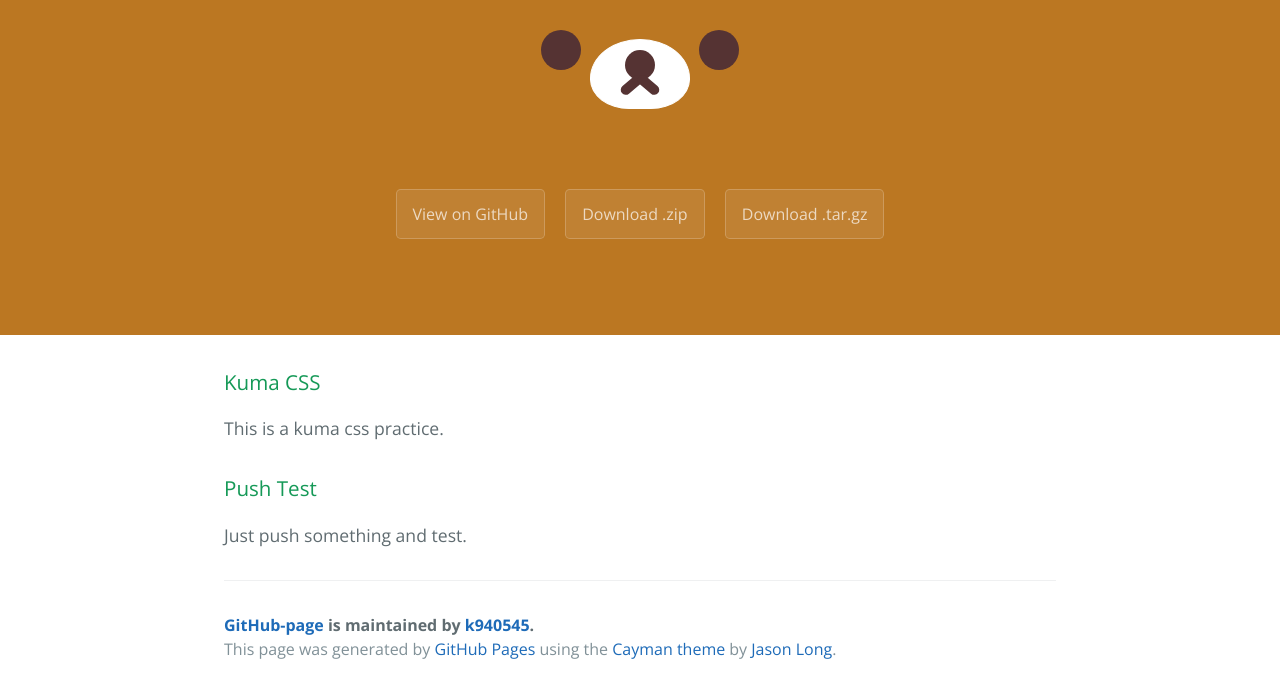
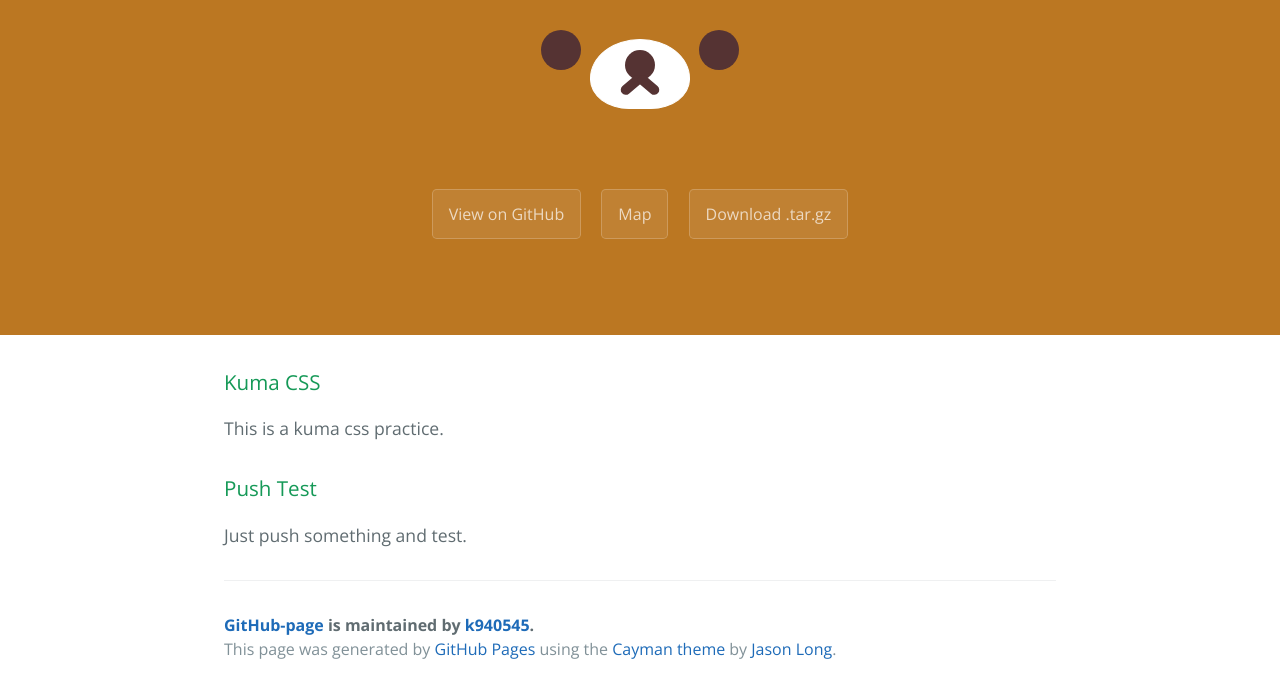
Before and after one commit to k940545/k940545.github.io, a plain HTML site: page index.html in a window 1280 px wide. Shown: the part 208-901 px from the top of the page. Drawn offline with nearby package versions, Linux system fonts and the light colour scheme.

Commit message:
update map link

```diff
--- a/index.html
+++ b/index.html
@@ -28,7 +28,7 @@
             </div>
         </div>
         <a href="https://github.com/k940545/github-page" class="btn">View on GitHub</a>
-        <a href="https://github.com/k940545/github-page/zipball/master" class="btn">Download .zip</a>
+        <a href="https://k940545.github.io/map/" class="btn">Map</a>
         <a href="https://github.com/k940545/github-page/tarball/master" class="btn">Download .tar.gz</a>
     </section>
     <section class="main-content">
```
Also changed, not shown: 1 other file.
